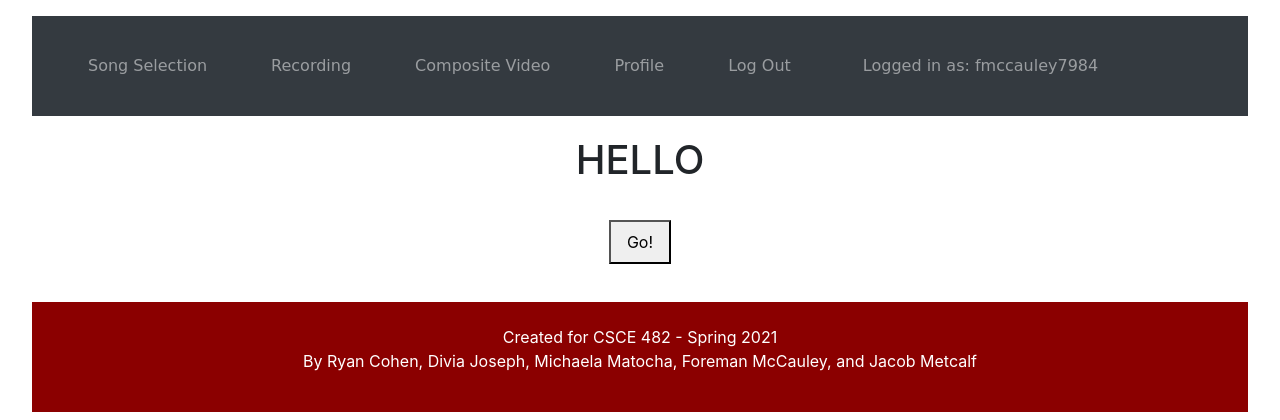
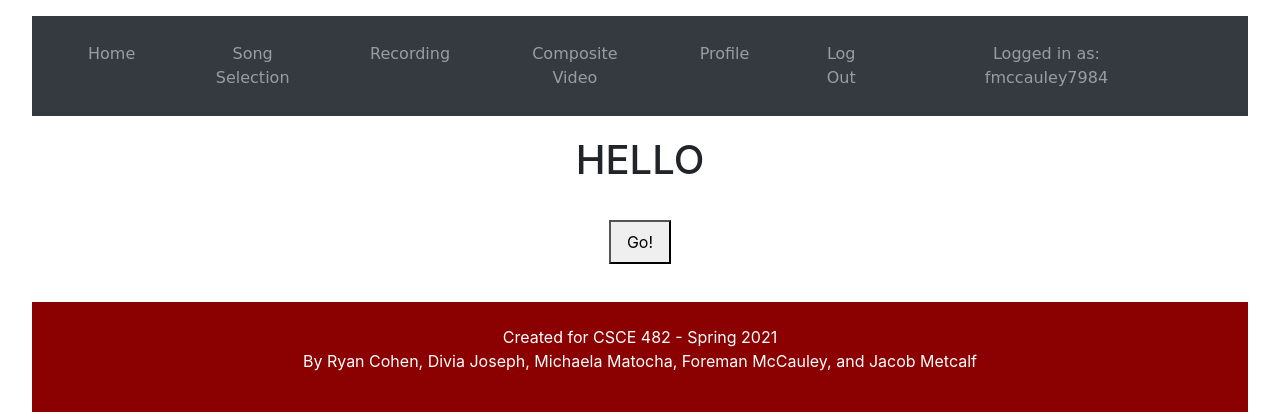
Before and after one commit to foremanmccauley/Karaoke_Capstone, a Django app: page /composite in a window 1280 px wide. Shown: the top 420 px of the page. Run offline with Django 3.2, Linux system fonts and the light colour scheme; a user stored in the database is signed in; some web fonts are replaced.

```diff
--- a/karaoke/karaoke/static/css/recording.css
+++ b/karaoke/karaoke/static/css/recording.css
@@ -22,7 +22,6 @@
 form {
     position: relative;
     width: 100%;
-    height: 100%;
 }
 label {
     position: relative;
--- a/karaoke/karaoke/templates/navbar.html
+++ b/karaoke/karaoke/templates/navbar.html
@@ -48,8 +48,10 @@ li a {
   </button>
   <div class="collapse navbar-collapse" id="navbarText">
     <ul class="navbar-nav mr-auto">
+      <li class = "nav-item1 is-active" active-color="darkred">
+        <a class="nav-link" href='{% url 'index' %}'>Home</a>
+      </li>
       {% if user.is_authenticated %}
-      <ul class="navbar-nav">
         <li class="nav-item1">
           <a class="nav-link" href='{% url 'songselection' %}'>Song Selection</a>
         </li>
@@ -70,12 +72,7 @@ li a {
             Logged in as: {{request.user}}
           </span>
         </li>
-      </ul>
       {% else %}
-      <ul class="navbar-nav">
-        <li class = "nav-item1 is-active" active-color="darkred">
-          <a class="nav-link" href='{% url 'index' %}'>Home</a>
-        </li>
         <li class="nav-item2">
           <a class="nav-link" href='{% url 'songselection' %}'>Song Selection</a>
         </li>
@@ -85,7 +82,6 @@ li a {
         <li class="nav-item2">
           <a class="nav-link" href='{% url 'loginpage' %}'>Log In</a>
         </li>
-      </ul>
       {% endif %}
     </ul>
   </div>
```
